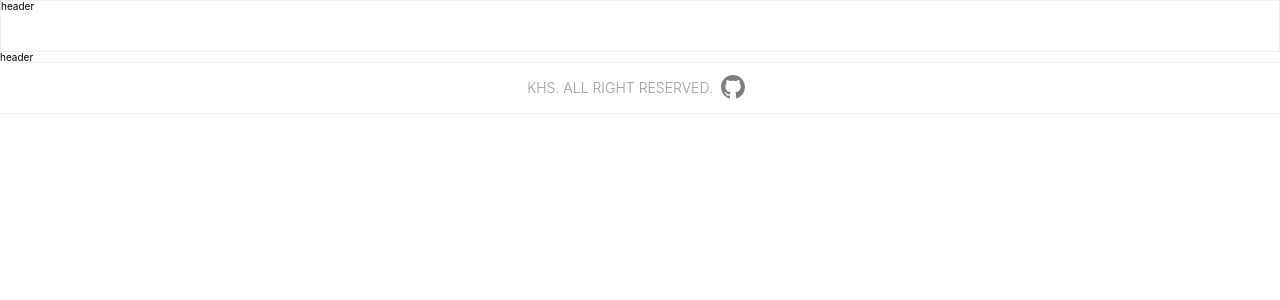
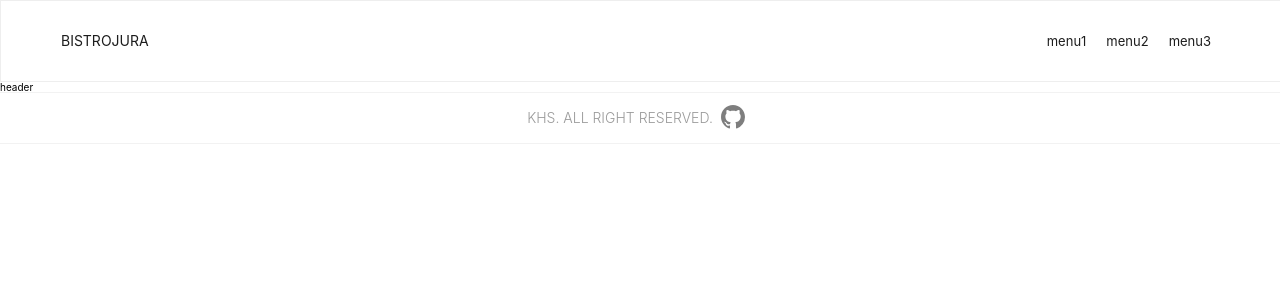
Before and after one commit to FE-HyunSu/BistroJura, a Next.js app: page / in a window 1280 px wide. Shown: the top 300 px of the page. Built offline with nearby package versions, Linux system fonts and the light colour scheme.

Commit message:
feature : header, babelrc set.

```diff
--- a/components/layout/header/index.tsx
+++ b/components/layout/header/index.tsx
@@ -1,9 +1,28 @@
-import { HeaderBox } from './style';
+import { HeaderBox } from "./style";
 
 const Header = () => {
   return (
     <>
-      <HeaderBox>header</HeaderBox>
+      <HeaderBox>
+        <div className="inner">
+          <h1>
+            <a href="/">BISTROJURA</a>
+          </h1>
+          <nav>
+            <ul>
+              <li>
+                <a href="">menu1</a>
+              </li>
+              <li>
+                <a href="">menu2</a>
+              </li>
+              <li>
+                <a href="">menu3</a>
+              </li>
+            </ul>
+          </nav>
+        </div>
+      </HeaderBox>
     </>
   );
 };
--- a/components/layout/header/style.tsx
+++ b/components/layout/header/style.tsx
@@ -1,7 +1,45 @@
-import styled from 'styled-components';
+import styled from "styled-components";
 
 export const HeaderBox = styled.header`
   display: block;
-  height: 5rem;
+  position: relative;
+  width: 100%;
+  height: 8rem;
   border: 0.1rem solid #eee;
+  .inner {
+    display: flex;
+    justify-content: center;
+    align-items: center;
+    width: 100%;
+    height: 100%;
+    max-width: 120rem;
+    margin: auto;
+    padding: 0 2rem;
+    box-sizing: border-box;
+    h1 {
+      flex: 1 auto;
+      a {
+        display: block;
+        height: 100%;
+        text-decoration: none;
+        font-size: 1.4rem;
+        color: #1d1d1d;
+      }
+    }
+    nav {
+      ul {
+        display: flex;
+        justify-content: flex-end;
+        align-items: center;
+        li {
+          a {
+            padding: 0 1rem;
+            text-decoration: none;
+            font-size: 1.3rem;
+            color: #1d1d1d;
+          }
+        }
+      }
+    }
+  }
 `;
```
Also changed, not shown: .babelrc.
